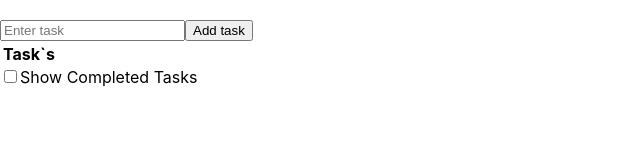
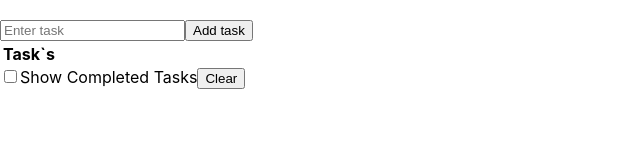
Before and after one commit to devbarceinas/dev-mario-page, a React (Vite) app: page / in a window 1280 px wide. Shown: the top 160 px of the page, without its empty margins (0-640 px from the left). Built offline with nearby package versions, Linux system fonts and the light colour scheme.

Commit message:
feat(showtaskdone): add new functions

```diff
--- a/src/App.jsx
+++ b/src/App.jsx
@@ -1,17 +1,18 @@
-import { useState } from "react";
 import { ShowTasksDone } from "./components/ShowTasksDone";
 import { TaskCreate } from "./components/TaskCreate";
 import { TaskTable } from "./components/TaskTable";
 import { useTasks } from "./hooks/useTasks";
 
 const App = () => {
-  const [showCompleted, setShowCompleted] = useState(false);
   const {
     taskExist,
     tasksItems,
+    showCompleted,
     handleCreateNewTask,
     handleToggleTask,
+    handleCleanTasks,
     setTaskExist,
+    setShowCompleted,
   } = useTasks();
 
   return (
@@ -25,6 +26,7 @@ const App = () => {
       <ShowTasksDone
         description="Completed Tasks"
         isChecked={showCompleted}
+        handleCleanTasks={handleCleanTasks}
         callback={(checked) => setShowCompleted(checked)}
       />
       {showCompleted && (
--- a/src/components/ShowTasksDone.jsx
+++ b/src/components/ShowTasksDone.jsx
@@ -4,7 +4,15 @@ const ShowTasksDone = ({
   description,
   isChecked,
   callback,
+  handleCleanTasks,
 }) => {
+
+  const handleDeleteTasks = () => {
+    if(window.confirm('Are you sure you want to delete it')) {
+      handleCleanTasks();
+    }
+  }
+
   return (
     <div>
       <input
@@ -13,6 +21,9 @@ const ShowTasksDone = ({
         onChange={(event) => callback(event.target.checked)}
       />
       <label>Show {description}</label>
+      <button onClick={handleDeleteTasks}>
+        Clear
+      </button>
     </div>
   )
 }
--- a/src/hooks/useTasks.js
+++ b/src/hooks/useTasks.js
@@ -3,6 +3,7 @@ import { useEffect, useState } from "react";
 const useTasks = () => {
   const [taskExist, setTaskExist] = useState("");
   const [tasksItems, setTasksItems] = useState([]);
+  const [showCompleted, setShowCompleted] = useState(false);
 
   useEffect(() => {
     let tasks = localStorage.getItem("tasks");
@@ -36,19 +37,20 @@ const useTasks = () => {
     );
   };
 
-  const handleClean = () => {
-    const test = tasksItems.filter(task => !task.done);
-    console.log(test)
-  }
-
-  handleClean();
+  const handleCleanTasks = () => {
+    setTasksItems(tasksItems.filter((task) => !task.done));
+    setShowCompleted(false);
+  };
 
   return {
     taskExist,
     tasksItems,
+    showCompleted,
     handleCreateNewTask,
     handleToggleTask,
+    handleCleanTasks,
     setTaskExist,
+    setShowCompleted,
   };
 };
 
```
